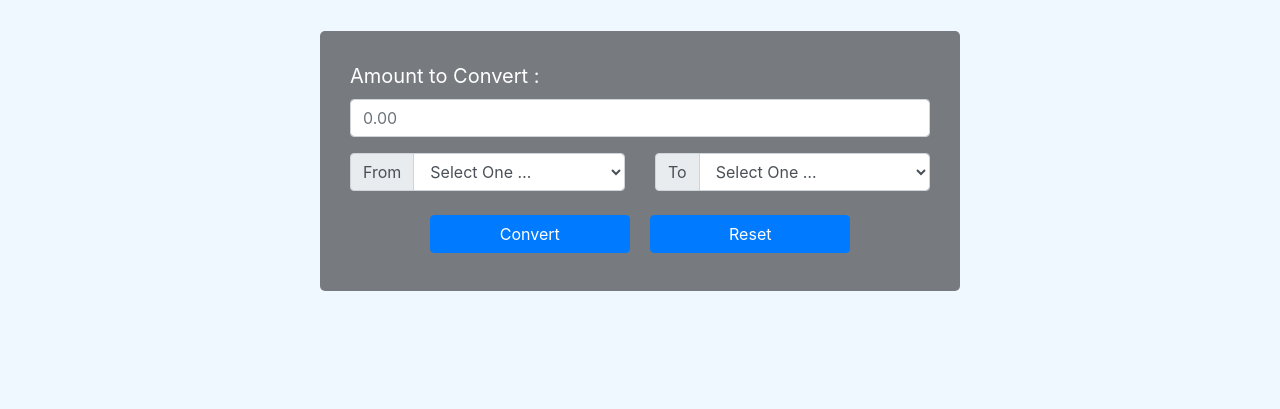
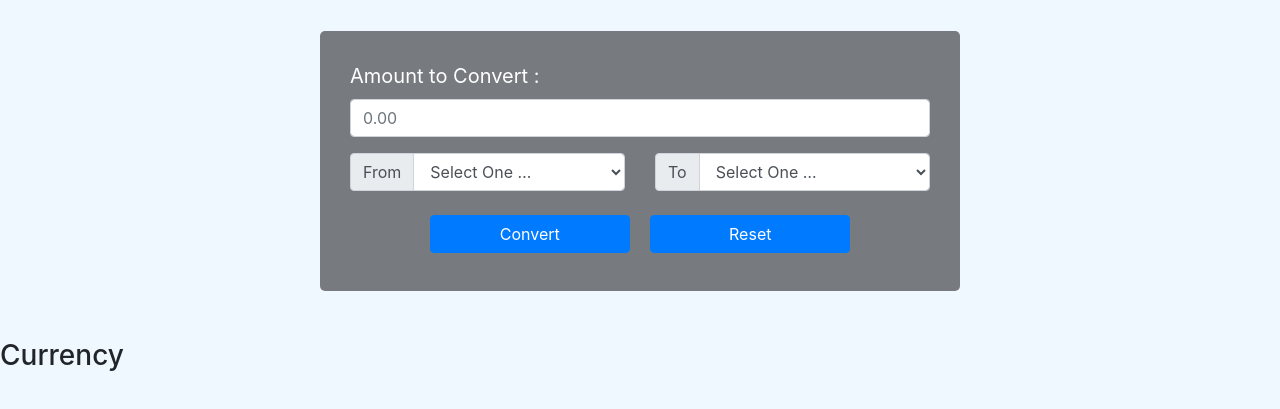
Before and after one commit to Shaik-Thousif/CurrencyProject, a plain HTML site: page index.html in a window 1280 px wide. Shown: the part 187-596 px from the top of the page. Drawn offline with nearby package versions, Linux system fonts and the light colour scheme.

Commit message:
second commit

```diff
--- a/index.html
+++ b/index.html
@@ -196,5 +196,9 @@
 
 	<!-- linking script.js file -->
 	<script src="script.js"></script>
+
+    <br>
+    <br>
+    <h3>Currency</h3>
 </body>
 </html>
```
